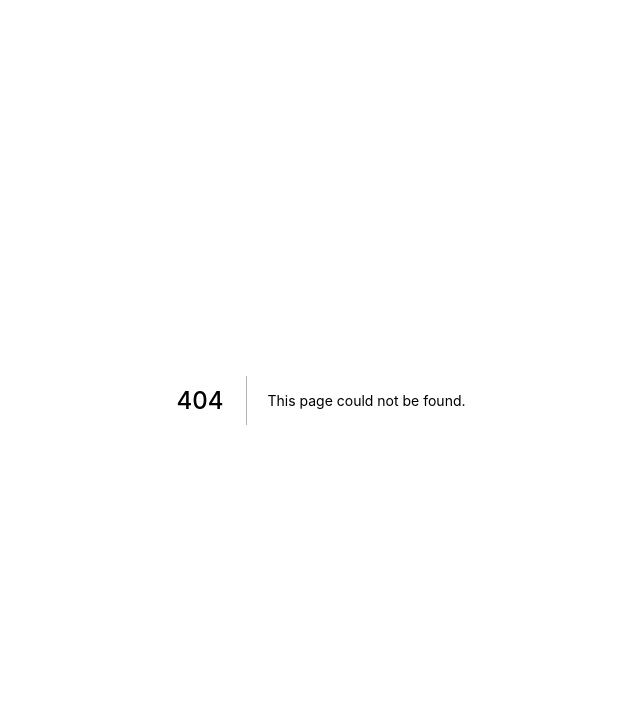
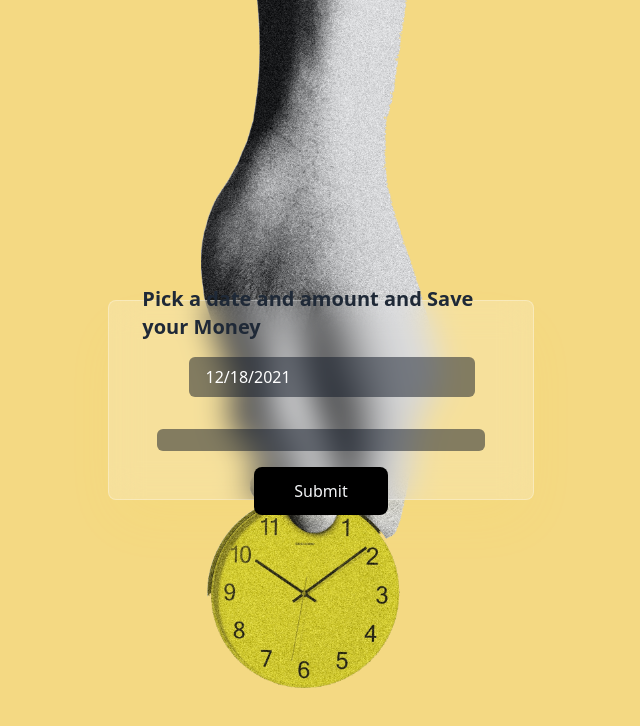
Before and after one commit to ismailCodes/cryptosave, a Next.js app: page /saver in a window 1280 px wide. Before the commit this address had no page. Shown: the top 726 px of the page, without its empty margins (319-959 px from the left). Built offline with nearby package versions, Linux system fonts and the light colour scheme.

Commit message:
feat: added form Interface

```diff
--- a/package.json
+++ b/package.json
@@ -13,7 +13,9 @@
     "hardhat": "^2.8.0",
     "next": "12.0.7",
     "react": "17.0.2",
-    "react-dom": "17.0.2"
+    "react-datepicker": "^4.5.0",
+    "react-dom": "17.0.2",
+    "react-hook-form": "^7.22.2"
   },
   "devDependencies": {
     "@nomiclabs/hardhat-ethers": "^2.0.3",
--- a/src/components/Hero.tsx
+++ b/src/components/Hero.tsx
@@ -4,7 +4,7 @@ import { useGlobalContext } from "../Hooks/useGlobalContext";
 import Button from "./Button";
 import HeroImage from "./HeroImage";
 import HeroTitle from "./HeroTitle";
-import HeroWrapper from "./HeroWrapper";
+import PageWrapper from "./PageWrapper";
 
 interface Props {
   title: string;
@@ -15,7 +15,7 @@ const Hero: FunctionComponent<Props> = ({ title }) => {
   const { user, loggedIn } = useGlobalContext();
 
   return (
-    <HeroWrapper>
+    <PageWrapper>
       <HeroImage />
       <HeroTitle title={title} />
       {!loggedIn ? (
@@ -23,7 +23,7 @@ const Hero: FunctionComponent<Props> = ({ title }) => {
       ) : (
         <Button text="Save My Money" action={() => {}} />
       )}
-    </HeroWrapper>
+    </PageWrapper>
   );
 };
 
--- a/src/components/HeroTitle.tsx
+++ b/src/components/HeroTitle.tsx
@@ -9,7 +9,9 @@ const HeroTitle: FunctionComponent<Props> = ({ title }) => {
   return (
     <div className="w-3/4 h-full absolute top-0 px-28 flex items-center justify-between">
       <div className="text-5xl font-medium">
-        <div className="text-6xl font-black text-yellow-500 w-96">Save </div>
+        <div className="text-6xl font-black text-black w-96 underline underline-offset-2 leading-relaxed">
+          Save{" "}
+        </div>
         {title}
       </div>
       <div className="w-96 text-2xl first-letter:text-6xl first-letter:font-extrabold justify-center">
--- a/src/components/HeroWrapper.tsx
+++ /dev/null
@@ -1,15 +0,0 @@
-import { FunctionComponent } from "react";
-
-interface Props {
-  children: React.ReactNode;
-}
-
-const HeroWrapper: FunctionComponent<Props> = ({ children }) => {
-  return (
-    <div className="w-screen h-screen relative flex flex-col items-center font-serif bg-gray-50">
-      {children}
-    </div>
-  );
-};
-
-export default HeroWrapper;
--- /dev/null
+++ b/src/components/PageWrapper.tsx
@@ -0,0 +1,15 @@
+import { FunctionComponent } from "react";
+
+interface Props {
+  children: React.ReactNode;
+}
+
+const PageWrapper: FunctionComponent<Props> = ({ children }) => {
+  return (
+    <div className="w-screen h-screen relative flex flex-col items-center font-serif bg-yellow-500/50">
+      {children}
+    </div>
+  );
+};
+
+export default PageWrapper;
--- a/src/components/StepItem.tsx
+++ b/src/components/StepItem.tsx
@@ -8,7 +8,7 @@ interface Props {
 const StepItem: FunctionComponent<Props> = ({ step, text }) => {
   return (
     <div className="flex items-center my-3">
-      <div className="h-10 w-10 text-base flex items-center justify-center border-2 border-yellow-500 rounded-sm mr-2">
+      <div className="h-10 w-10 text-base flex items-center justify-center border-2 border-gray-700 rounded-full mr-2">
         {step}
       </div>
       <div className="text-lg">{text}</div>
--- /dev/null
+++ b/src/pages/saver.tsx
@@ -0,0 +1,75 @@
+import type { NextPage } from "next";
+import { useForm, SubmitHandler } from "react-hook-form";
+import Image from "next/image";
+import HeroImage from "../components/HeroImage";
+import DatePicker from "react-datepicker";
+
+import "react-datepicker/dist/react-datepicker.css";
+import { useState } from "react";
+
+type Inputs = {
+  example: string;
+  exampleRequired: string;
+};
+
+const Saver: NextPage = () => {
+  const {
+    register,
+    handleSubmit,
+    watch,
+    formState: { errors },
+  } = useForm<Inputs>();
+
+  const [startDate, setStartDate] = useState(new Date());
+
+  const onSubmit: SubmitHandler<Inputs> = (data) => console.log(data);
+
+  return (
+    <div className="w-screen h-screen flex items-center justify-center relative overflow-hidden bg-yellow-500/50">
+      <div className="w-full h-full absolute z-20"></div>
+      {/* <Image
+        src="/images/form_bg.jpg"
+        width={3840}
+        height={2880}
+        objectFit="cover"
+      /> */}
+      <HeroImage />
+
+      <div className="w-1/3 h-1/4 flex justify-center items-center absolute z-30 backdrop-blur-lg bg-white/20 rounded-lg border border-white border-opacity-30 shadow-2xl shadow-yellow-300/10">
+        <form
+          className="flex flex-col items-center px-4 w-11/12 h-full justify-center"
+          onSubmit={handleSubmit(onSubmit)}
+        >
+          <div className="font-extrabold text-xl text-gray-800 text">
+            Pick a date and amount and Save your Money
+          </div>
+          {/* register your input into the hook by invoking the "register" function */}
+          {/* <input
+            className="border-black h-10 w-11/12 my-4 px-4 bg-gray-900/50 border-white/30 text-gray-80 font-medium rounded-md"
+            {...register("example")}
+          /> */}
+          <DatePicker
+            selected={startDate}
+            onChange={(date) => setStartDate(date)}
+            className="border-black h-10 w-11/12 my-4 px-4 bg-gray-900/50 border-white/30 text-gray-80 font-medium rounded-md text-white mx-6"
+          />
+
+          {/* include validation with required or other standard HTML validation rules */}
+          <input
+            type="number"
+            className="border-black h-10 w-11/12 my-4 px-4 bg-gray-900/50 border-white/30 text-gray-80 font-medium rounded-md text-white"
+            {...register("exampleRequired", { required: true })}
+          />
+          {/* errors will return when field validation fails  */}
+          {errors.exampleRequired && <span>This field is required</span>}
+          <input
+            className="bg-black text-gray-100 font-medium px-10 py-3 cursor-pointer rounded-lg"
+            type="submit"
+          />
+        </form>
+      </div>
+    </div>
+  );
+};
+
+export default Saver;
```
Also changed, not shown: public/images/form_bg.jpg (added), 1 other file (tests, documents, lock files or other folders).
